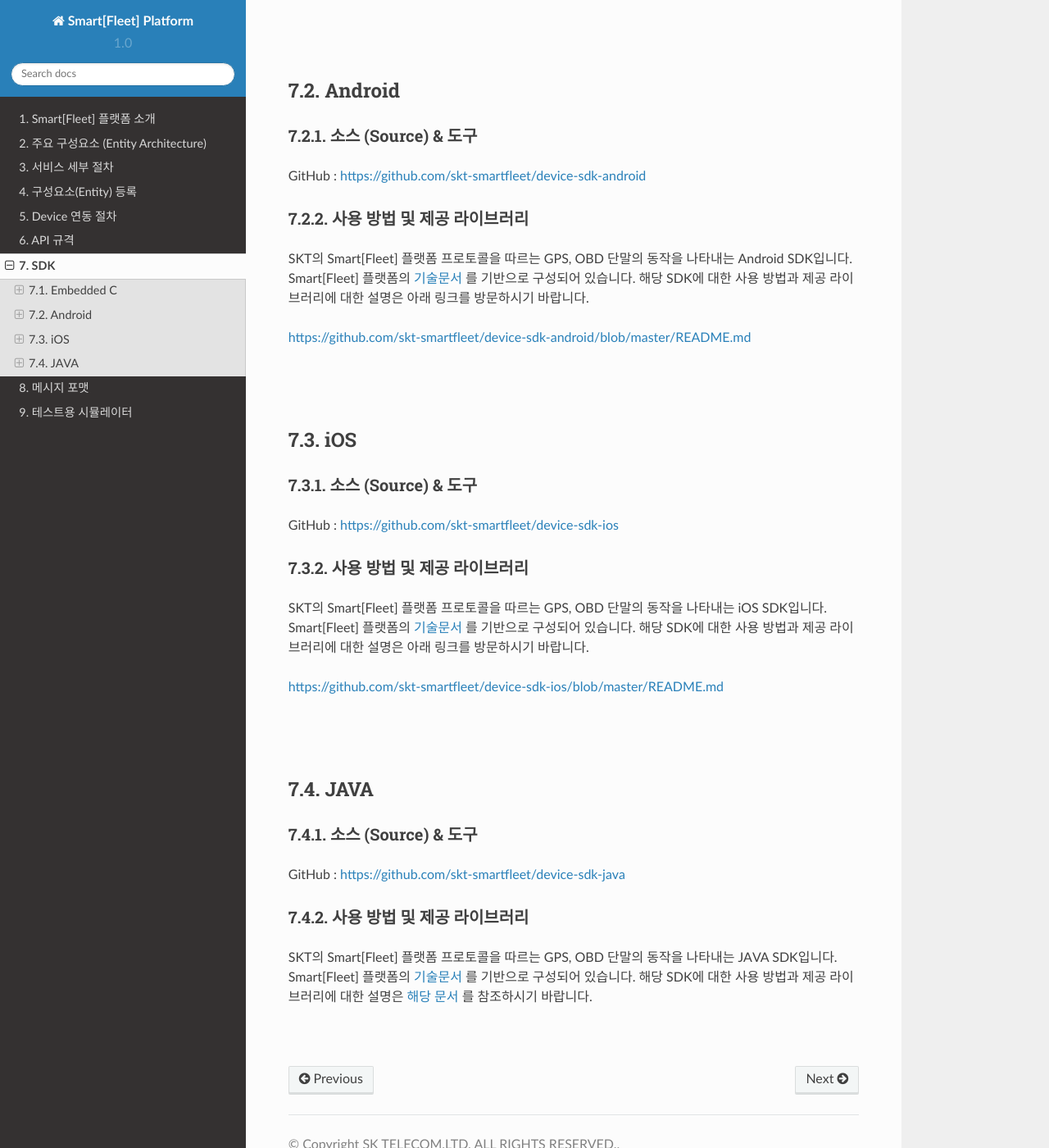
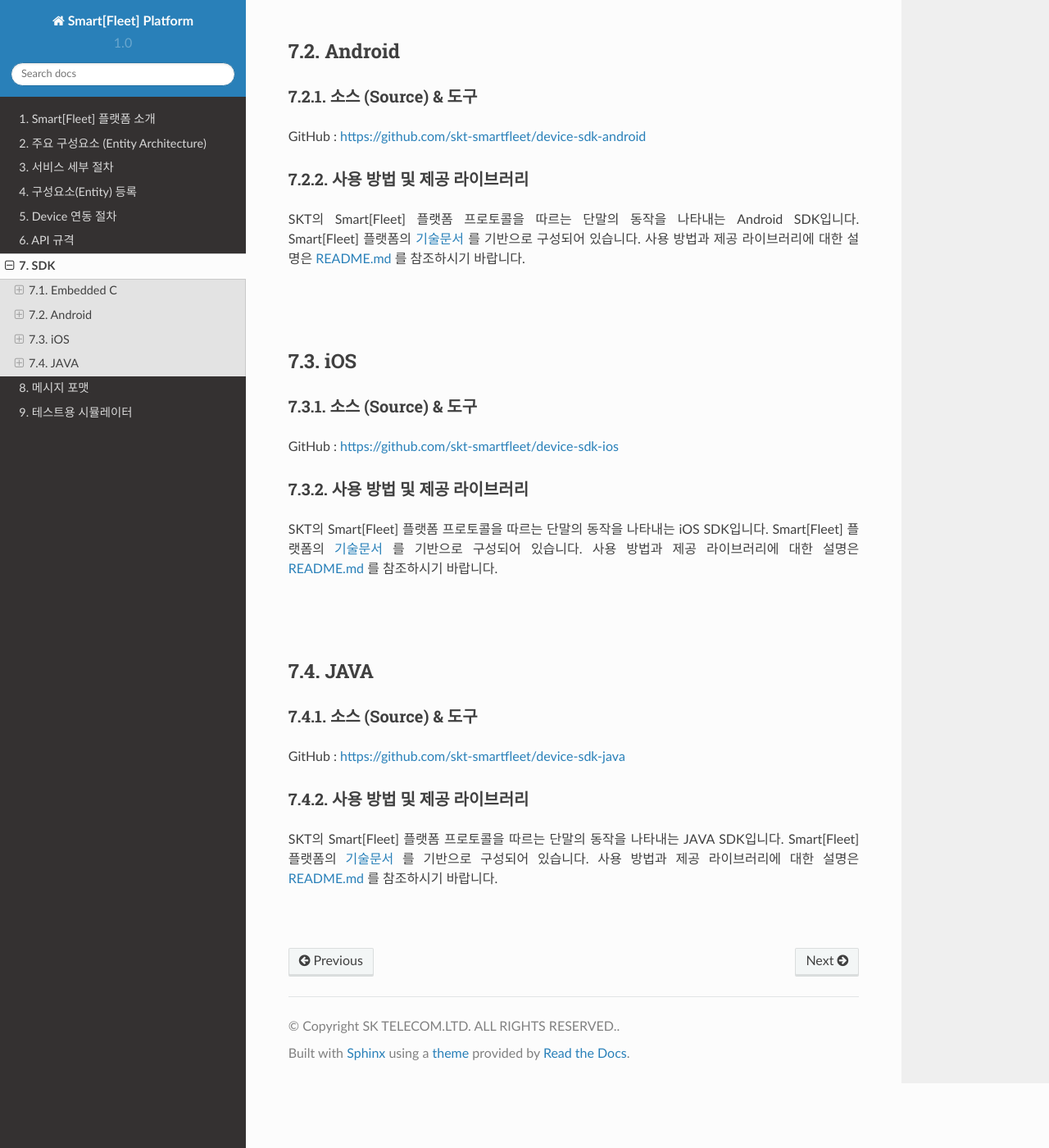
Before and after one commit to jisonglee/sphinx-docs, a Sphinx documentation site: the page built from source/sdk.rst, in a window 1280 px wide and 1400 px high, scrolled down 588 px. Shown: the whole window at 82% size. Built offline with Sphinx 7.4.7 and the Read the Docs theme 2.0.0, drawn with Linux system fonts in a browser that asks for light colours; some of the changed text lies outside the part shown.

Commit message:
update sdk and simulator

```diff
--- a/source/sdk.rst
+++ b/source/sdk.rst
@@ -26,11 +26,11 @@ GitHub : `https://github.com/skt-smartfleet/device-simulator-c <https://github.c
 사용 방법 및 제공 라이브러리
 ~~~~~~~~~~~~~~~~~~~~~~~~~~~~~~~~~~~~~~~~~
 
+.. rst-class:: text-align-justify
+
 본 시뮬레이터는 SKT의 Smart[Fleet] 플랫폼 프로토콜을 따르는 GPS, OBD 단말의 동작을 나타내는 시뮬레이터입니다.
 Smart[Fleet] 플랫폼의 `기술문서 <http://smart-fleet-docs.readthedocs.io/ko/latest/>`__ 를 기반으로 구성되어 있습니다.
-해당 시뮬레이터에 대한 사용 방법과 제공 라이브러리에 대한 설명은 아래 링크를 방문하시기 바랍니다.
-
-https://github.com/skt-smartfleet/device-simulator-c/blob/master/README.md
+사용 방법과 제공 라이브러리에 대한 설명은 `README.md <https://github.com/skt-smartfleet/device-simulator-c/blob/master/README.md>`__ 를 참조하시기 바랍니다.
 
 |br|
 |br|
@@ -50,11 +50,11 @@ GitHub : `https://github.com/skt-smartfleet/device-sdk-android <https://github.c
 사용 방법 및 제공 라이브러리
 ~~~~~~~~~~~~~~~~~~~~~~~~~~~~~~~~~~~~~~
 
-SKT의 Smart[Fleet] 플랫폼 프로토콜을 따르는 GPS, OBD 단말의 동작을 나타내는 Android SDK입니다.
+.. rst-class:: text-align-justify
+
+SKT의 Smart[Fleet] 플랫폼 프로토콜을 따르는 단말의 동작을 나타내는 Android SDK입니다.
 Smart[Fleet] 플랫폼의 `기술문서 <http://smart-fleet-docs.readthedocs.io/ko/latest/>`__ 를 기반으로 구성되어 있습니다.
-해당 SDK에 대한 사용 방법과 제공 라이브러리에 대한 설명은 아래 링크를 방문하시기 바랍니다.
-
-https://github.com/skt-smartfleet/device-sdk-android/blob/master/README.md
+사용 방법과 제공 라이브러리에 대한 설명은 `README.md <https://github.com/skt-smartfleet/device-sdk-android/blob/master/README.md>`__ 를 참조하시기 바랍니다.
 
 |br|
 |br|
@@ -74,11 +74,11 @@ GitHub : `https://github.com/skt-smartfleet/device-sdk-ios <https://github.com/s
 사용 방법 및 제공 라이브러리
 ~~~~~~~~~~~~~~~~~~~~~~~~~~~~~~~~~~~~~
 
-SKT의 Smart[Fleet] 플랫폼 프로토콜을 따르는 GPS, OBD 단말의 동작을 나타내는 iOS SDK입니다.
+.. rst-class:: text-align-justify
+
+SKT의 Smart[Fleet] 플랫폼 프로토콜을 따르는 단말의 동작을 나타내는 iOS SDK입니다.
 Smart[Fleet] 플랫폼의 `기술문서 <http://smart-fleet-docs.readthedocs.io/ko/latest/>`__ 를 기반으로 구성되어 있습니다.
-해당 SDK에 대한 사용 방법과 제공 라이브러리에 대한 설명은 아래 링크를 방문하시기 바랍니다.
-
-https://github.com/skt-smartfleet/device-sdk-ios/blob/master/README.md
+사용 방법과 제공 라이브러리에 대한 설명은 `README.md <https://github.com/skt-smartfleet/device-sdk-ios/blob/master/README.md>`__ 를 참조하시기 바랍니다.
 
 |br|
 |br|
@@ -96,9 +96,11 @@ GitHub : `https://github.com/skt-smartfleet/device-sdk-java <https://github.com/
 사용 방법 및 제공 라이브러리
 ~~~~~~~~~~~~~~~~~~~~~~~~~~~~~~~~~~~~~~~~~~~~~~~~~~~~~~~~~~~~~~~~~~~~~~~~~~~~~~~~~~~~~~~~~~~~~~~~~~~~~~~~~~~~~~~~~
 
-SKT의 Smart[Fleet] 플랫폼 프로토콜을 따르는 GPS, OBD 단말의 동작을 나타내는 JAVA SDK입니다.
+.. rst-class:: text-align-justify
+
+SKT의 Smart[Fleet] 플랫폼 프로토콜을 따르는 단말의 동작을 나타내는 JAVA SDK입니다.
 Smart[Fleet] 플랫폼의 `기술문서 <http://smart-fleet-docs.readthedocs.io/ko/latest/>`__ 를 기반으로 구성되어 있습니다.
-해당 SDK에 대한 사용 방법과 제공 라이브러리에 대한 설명은 `해당 문서 <https://github.com/skt-smartfleet/device-sdk-java/blob/master/README.md>`__ 를 참조하시기 바랍니다.
+사용 방법과 제공 라이브러리에 대한 설명은 `README.md <https://github.com/skt-smartfleet/device-sdk-java/blob/master/README.md>`__ 를 참조하시기 바랍니다.
 
 .. rst-class:: text-align-justify
 
--- a/source/simulator.rst
+++ b/source/simulator.rst
@@ -7,7 +7,7 @@
 
 .. rst-class:: text-align-justify
 
-본 가이드 문서 중 3.4. Device 연동 절차/*링크*/ 또는 아래 그림의 서비스 연동 기본 절차에서 볼 수 있듯이 서비스를 이용하려면 어플리케이션과 디바이스(센서) 둘다 필요합니다.
+본 가이드 문서 중 :ref:`3.4. Device 연동 절차 <device-interface>` 또는 아래 그림의 서비스 연동 기본 절차에서 볼 수 있듯이 서비스를 이용하려면 어플리케이션과 디바이스(센서) 둘다 필요합니다.
 
 .. image:: ../images/simulator/7.png
 
```
